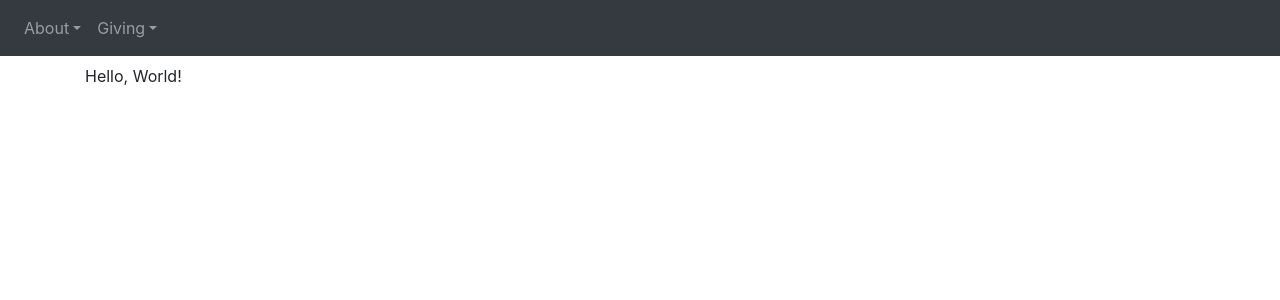
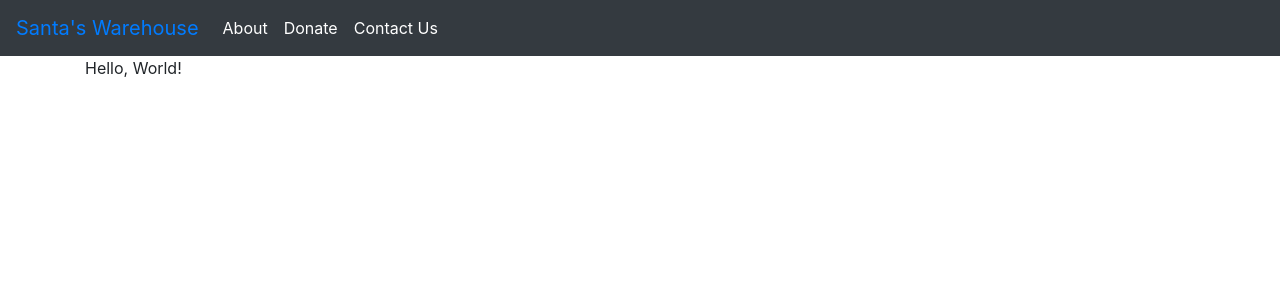
Before and after one commit to agarmu/santas-warehouse, a Next.js app: page / in a window 1280 px wide. Shown: the top 300 px of the page. Built offline with nearby package versions, Linux system fonts and the light colour scheme.

Commit message:
refactor(header): refactor components into non react-bootstrap based elements
`react-bootstrap` was too messy and had many restrictions that could be avoided by using simple html
tags

```diff
--- a/package.json
+++ b/package.json
@@ -37,7 +37,6 @@
     "mongodb": "3.6.3",
     "next": "10.0.4",
     "react": "17.0.1",
-    "react-bootstrap": "1.4.0",
     "react-dom": "17.0.1"
   },
   "devDependencies": {
--- a/src/components/header.tsx
+++ b/src/components/header.tsx
@@ -1,63 +1,58 @@
-import { Navbar, Nav, NavDropdown } from 'react-bootstrap';
 import React from 'react';
+import Link from 'next/link';
 
-function Dropdown({
-  title,
-  id,
-  items,
-}: {
-  title: string;
-  id: string;
-  items: [string, string][];
-}) {
+function Jumbotron({ title }: { title: string }) {
   return (
-    <NavDropdown title={title} id={`collapsible-nav-dropdown-${id}`}>
-      {items.map((item) => (
-        <NavDropdown.Item href={item[1]}> {item[0]} </NavDropdown.Item>
-      ))}
-    </NavDropdown>
+    <div className="jumbotron big-banner bg-primary text-center text-white">
+      <h1> {title} </h1>
+    </div>
   );
 }
 
-function Jumbotron({ title }: { title: string }) {
+function Navbar({ pages }: { pages: [string, string][] }) {
   return (
-    <div className="jumbotron jumbotron-fluid bg-primary text-center text-white">
-      <h1> {title} </h1>
+    <div className=" navbar navbar-expand-lg navbar-dark bg-dark">
+      <div className="navbar-brand">
+        <Link href="/">
+          <a> Santa&apos;s Warehouse </a>
+        </Link>
+      </div>
+      <button
+        className="navbar-toggler"
+        type="button"
+        data-toggle="collapse"
+        data-target="#navbarSupportedContent"
+        aria-controls="navbarSupportedContent"
+        aria-expanded="false"
+        aria-label="Toggle navigation"
+      >
+        <span className="navbar-toggler-icon" />
+      </button>
+      <div className="collapse navbar-collapse" id="navbarSupportedContent">
+        <ul className="navbar-nav mr-auto">
+          {pages.map((page) => (
+            <li key={page[1]} className="nav-item active">
+              <Link href={page[1]}>
+                <a className="nav-link"> {page[0]} </a>
+              </Link>
+            </li>
+          ))}
+        </ul>
+      </div>
     </div>
   );
 }
 
 export default function Header({ title }: { title?: string }) {
   return (
-    <div
-      style={{
-        marginBottom: `5%`,
-      }}
-    >
-      <Navbar fixed="top" collapseOnSelect expand="lg" bg="dark" variant="dark">
-        <Navbar.Toggle aria-controls="responsive-navbar-nav" />
-        <Navbar.Collapse id="responsive-navbar-nav">
-          <Nav title="Give" id="collapsible-nav-dropdown">
-            <Dropdown
-              title="About"
-              id="info"
-              items={[
-                [`About`, `/about`],
-                [`History`, `/history`],
-                [`Contact Us`, `/feedback`],
-              ]}
-            />
-            <Dropdown
-              title="Giving"
-              id="donate-receive"
-              items={[
-                [`Donate`, `/donate`],
-                [`Receive`, `/receive`],
-              ]}
-            />
-          </Nav>
-        </Navbar.Collapse>
-      </Navbar>
+    <div>
+      <Navbar
+        pages={[
+          [`About`, `/about`],
+          [`Donate`, `/donate`],
+          [`Contact Us`, `/contact`],
+        ]}
+      />
       {title && title !== `home` && <Jumbotron title={title} />}
     </div>
   );
--- a/src/components/layout.tsx
+++ b/src/components/layout.tsx
@@ -1,6 +1,5 @@
 import Head from 'next/head';
 import 'bootstrap/dist/css/bootstrap.min.css';
-import Container from 'react-bootstrap/Container';
 import Header from './header';
 
 export const siteTitle = `Santa's Workshop`;
@@ -30,7 +29,7 @@ export default function Layout({
       <script type="text/javascript" src="/js/jquery.min.js" />
       <script type="text/javascript" src="/js/popper.min.js" />
       <script type="text/javascript" src="/js/bootstrap.min.js" />
-      <Container>{children}</Container>
+      <div className="container">{children}</div>
     </div>
   );
 }
```
Also changed, not shown: 1 other file (tests, documents, lock files or other folders).
